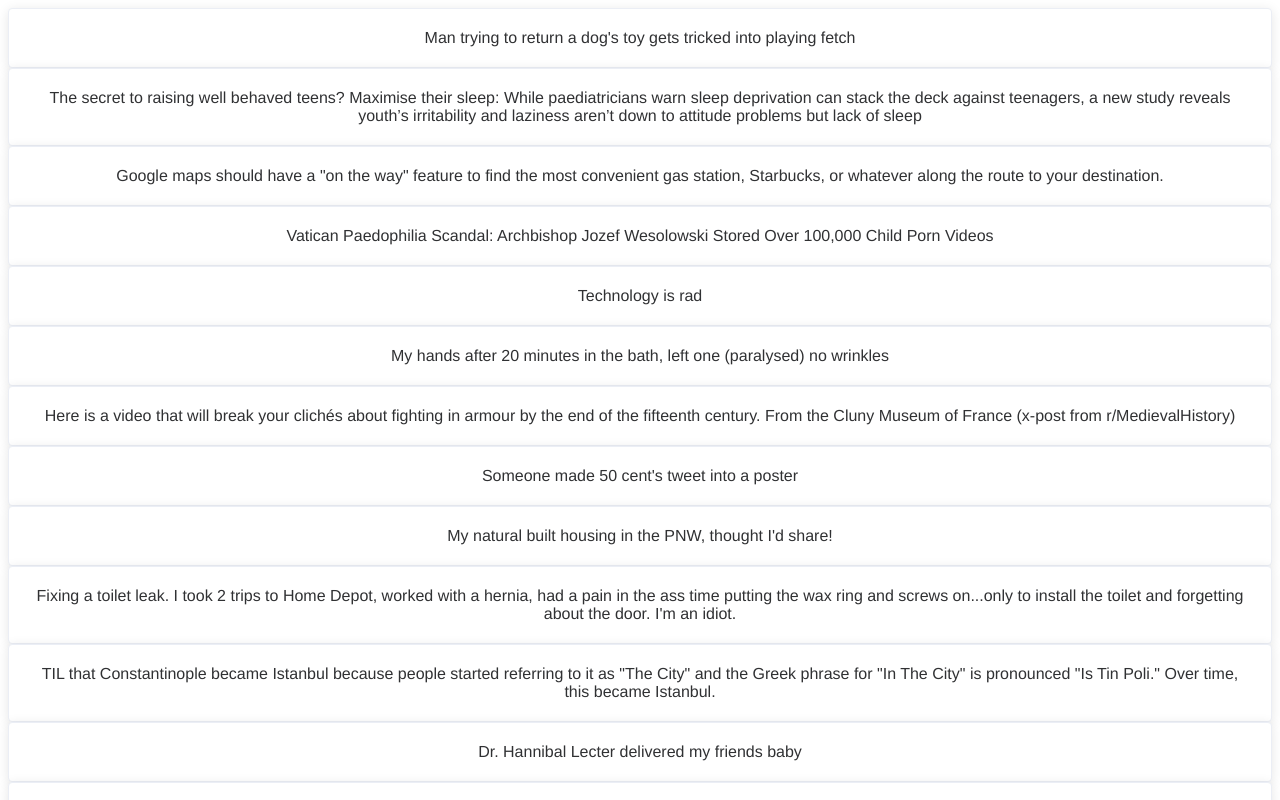
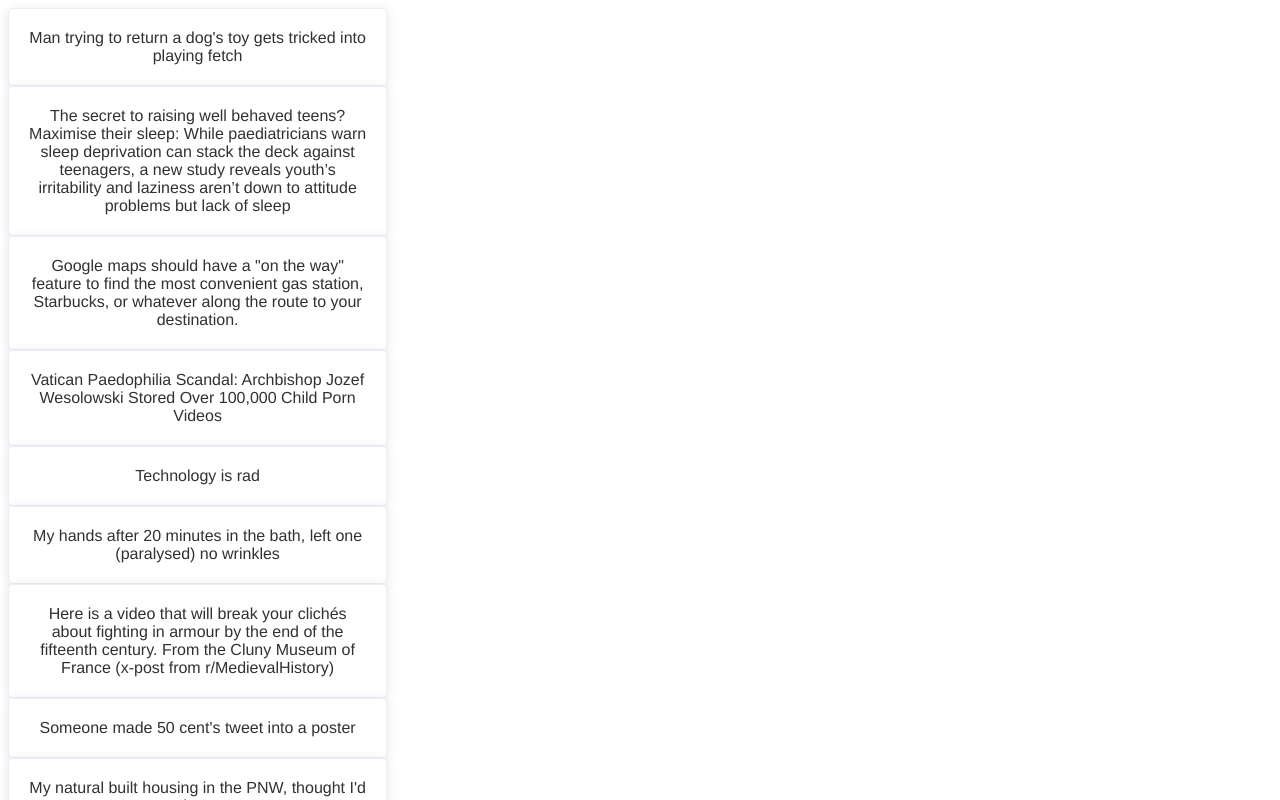
Before and after one commit to mschiaffino/deviget-code-challenge, a Vue app: page /#/ in a window 1280 px wide. Shown: the top 800 px of the page. Built offline with nearby package versions, Linux system fonts and the light colour scheme.

Commit message:
Fix PostLiting width

```diff
--- a/src/components/PostListing.vue
+++ b/src/components/PostListing.vue
@@ -1,5 +1,5 @@
 <template>
-  <div>
+  <div class="post-listing">
     <div
       v-for="post in posts"
       :key="post.id"
@@ -24,5 +24,8 @@ export default {
 };
 </script>
 
-<style>
+<style lang="scss" scoped>
+.post-listing {
+  width: 30%;
+}
 </style>
```
